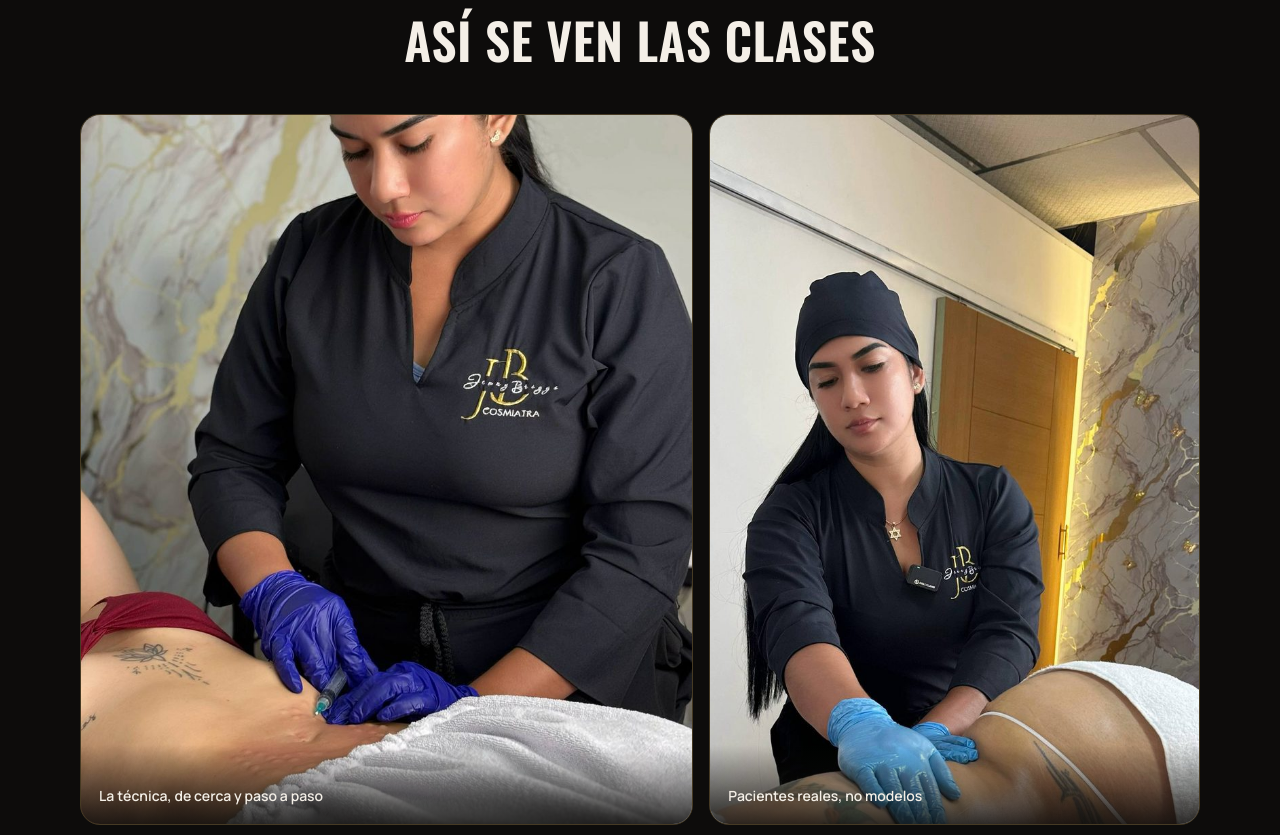
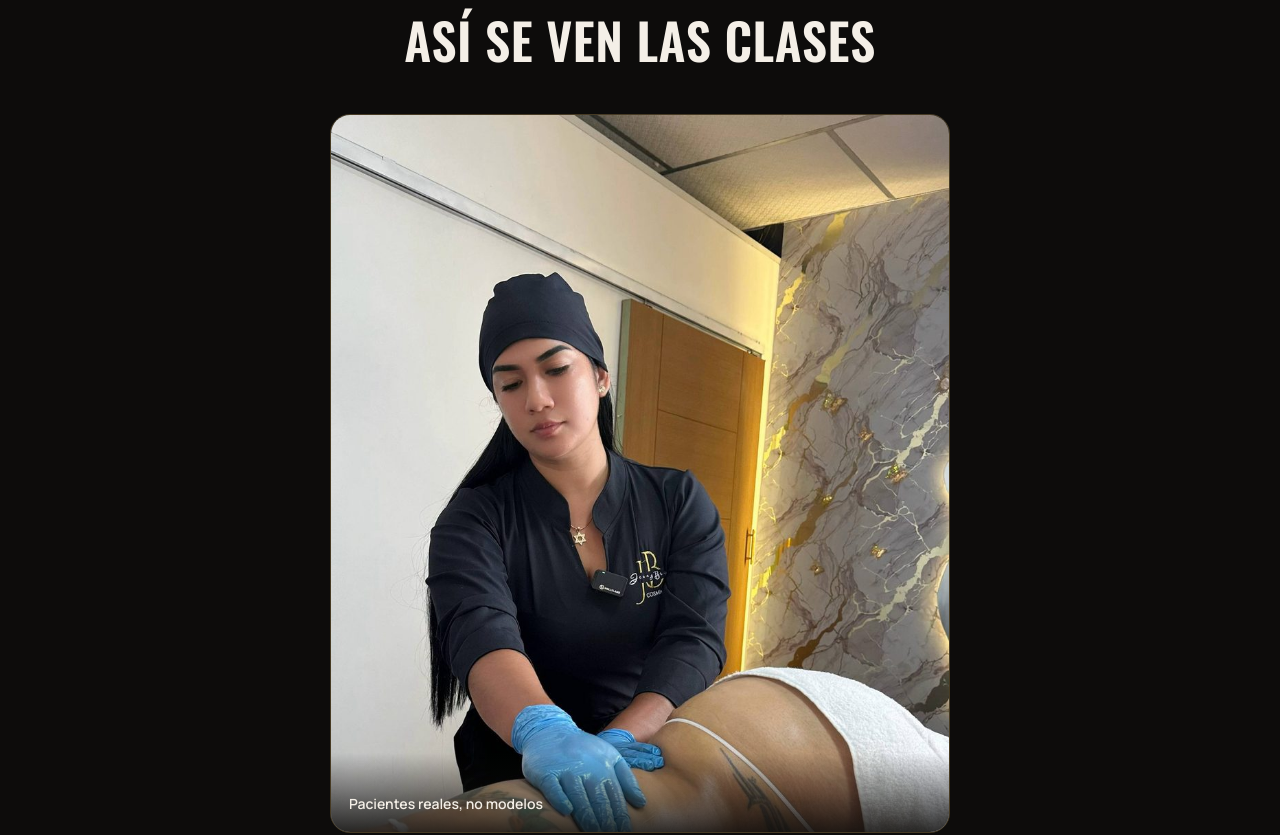
Before and after one commit to libardyanthony7-stack/curso-postoperatorio, a plain HTML site: page index.html in a window 1280 px wide. Shown: the part 3086-3921 px from the top of the page. Drawn offline with nearby package versions, Linux system fonts and the light colour scheme.

Commit message:
Quita la foto jenny-cabina-2 de la galería
Co-Authored-By: Claude Opus 5.5 <noreply@anthropic.com>

```diff
--- a/index.html
+++ b/index.html
@@ -130,7 +130,7 @@ ul,ol{margin:0;padding:0}
 .topic.star p{color:#DCD3C4;font-size:16px}
 
 /* 4.6 Gallery */
-.gallery{display:grid;grid-template-columns:1.25fr 1fr;gap:16px;margin-top:48px}
+.gallery{display:grid;grid-template-columns:minmax(0,1fr);max-width:620px;margin:48px auto 0}
 .gallery figure{margin:0;position:relative;border-radius:20px;overflow:hidden;border:1px solid var(--line)}
 .gallery img{width:100%;height:100%;object-fit:cover}
 .gallery figcaption{position:absolute;left:0;right:0;bottom:0;padding:40px 18px 16px;background:linear-gradient(180deg,transparent,rgba(13,12,11,.85));font-size:14px;font-weight:600}
@@ -539,7 +539,6 @@ fbq('init','996198486716359');fbq('track','PageView');
       <h2 id="t-gal" class="rv">Así se ven las clases</h2>
       <!-- Faltan más fotos/clips de clase. Nombres sugeridos: clase-1.jpg, clase-2.jpg (o clips cortos clase-1.mp4). -->
       <div class="gallery">
-        <figure class="g1 rv"><img src="jenny-cabina-2.jpg" alt="Jenny Briggs trabajando con guantes sobre el abdomen de una paciente en postoperatorio" width="900" height="1600" loading="lazy" decoding="async" style="object-position:50% 70%"><figcaption>La técnica, de cerca y paso a paso</figcaption></figure>
         <figure class="g2 rv"><img src="jenny-cabina-1.jpg" alt="Jenny Briggs aplicando un tratamiento manual a una paciente" width="900" height="1043" loading="lazy" decoding="async"><figcaption>Pacientes reales, no modelos</figcaption></figure>
       </div>
       <p class="quote-line rv"><strong>No son diapositivas:</strong> ves la técnica aplicada paso a paso y preguntas en el momento.</p>
```
